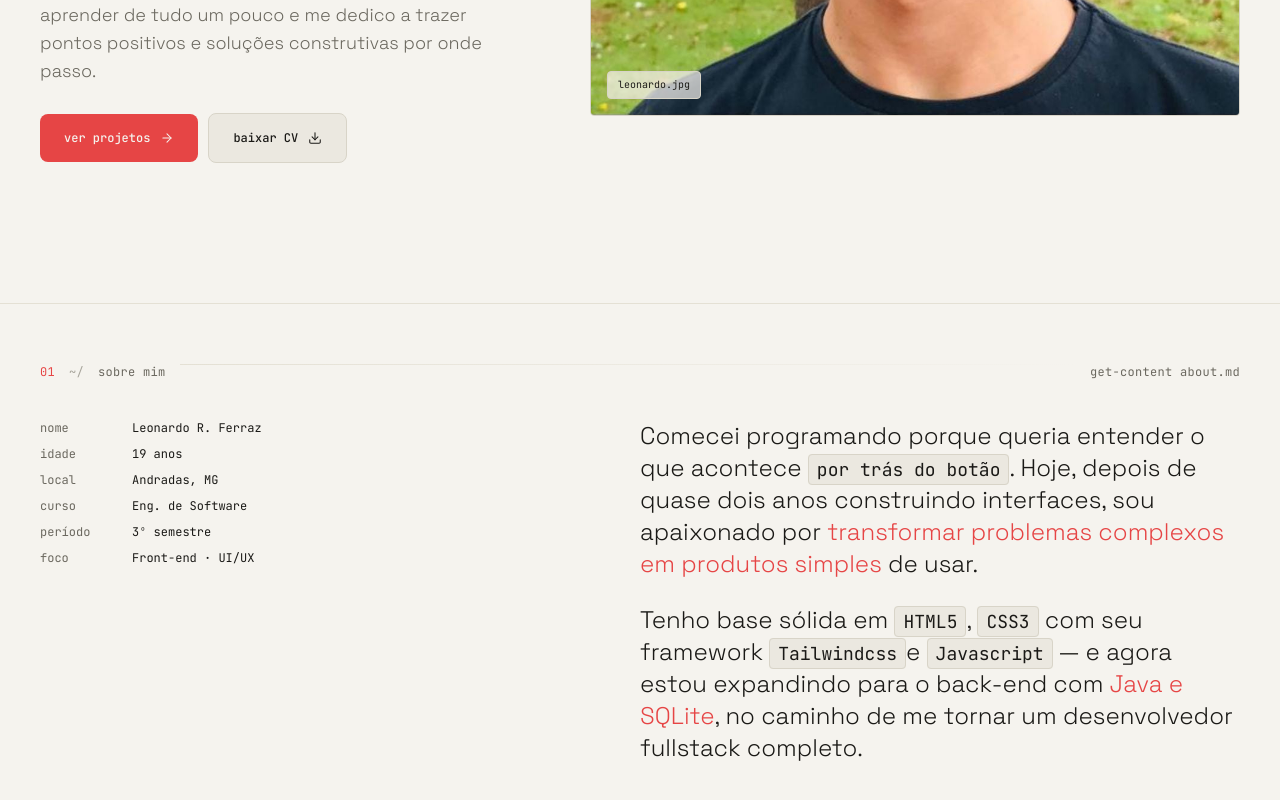
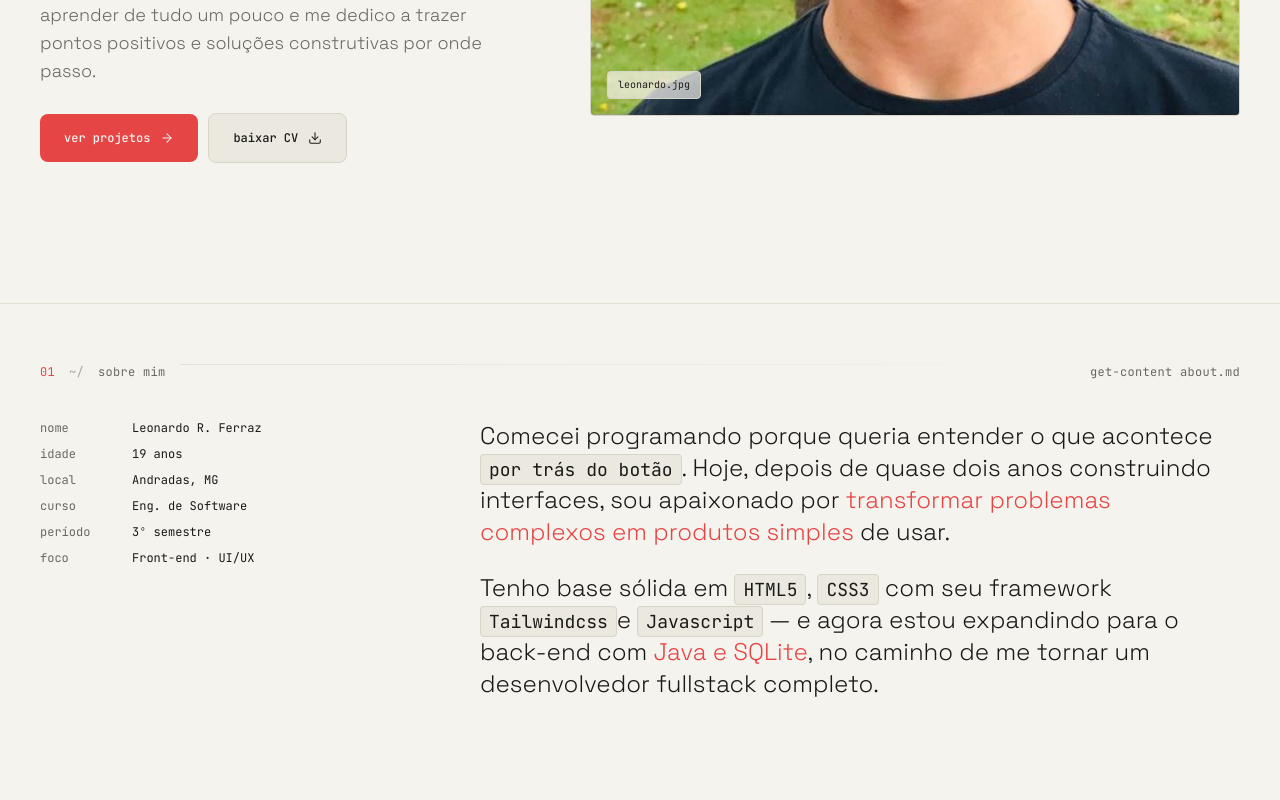
Before and after one commit to Leonardo2831/Portfolio-React, a React (Vite) app: page / in a window 1280 px wide. Shown: the part 744-1544 px from the top of the page. After the commit the page ends 1504 px from the top, so only its background shows below. Built offline with nearby package versions, Linux system fonts and the light colour scheme.

Commit message:
new style gap

```diff
--- a/src/components/layout/about/Sobre.jsx
+++ b/src/components/layout/about/Sobre.jsx
@@ -25,7 +25,7 @@
     ];
 
     return (
-        <div className="flex justify-between mt-10">
+        <div className="flex justify-between gap-15 mt-10">
             <div className="flex-1">
                 <ul className="space-y-2.5">
                     {about.map((item, index) => (
@@ -36,7 +36,7 @@
                     ))}
                 </ul>
             </div>
-            <article className="space-y-6 flex-1 *:text-(--foreground) *:text-2xl *:font-sans *:font-light">
+            <article className="space-y-6 flex-2 *:text-(--foreground) *:text-2xl *:font-sans *:font-light">
                 <p>
                     Comecei programando porque queria entender o que acontece <TagMark text="por trás do botão" />.
                     Hoje, depois de quase dois anos construindo interfaces, sou apaixonado por
```
